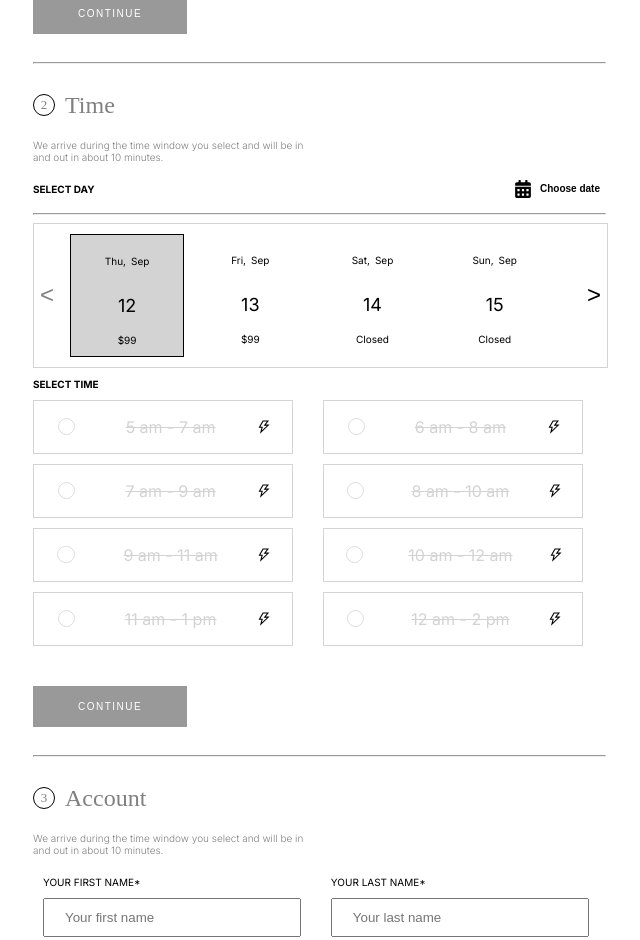
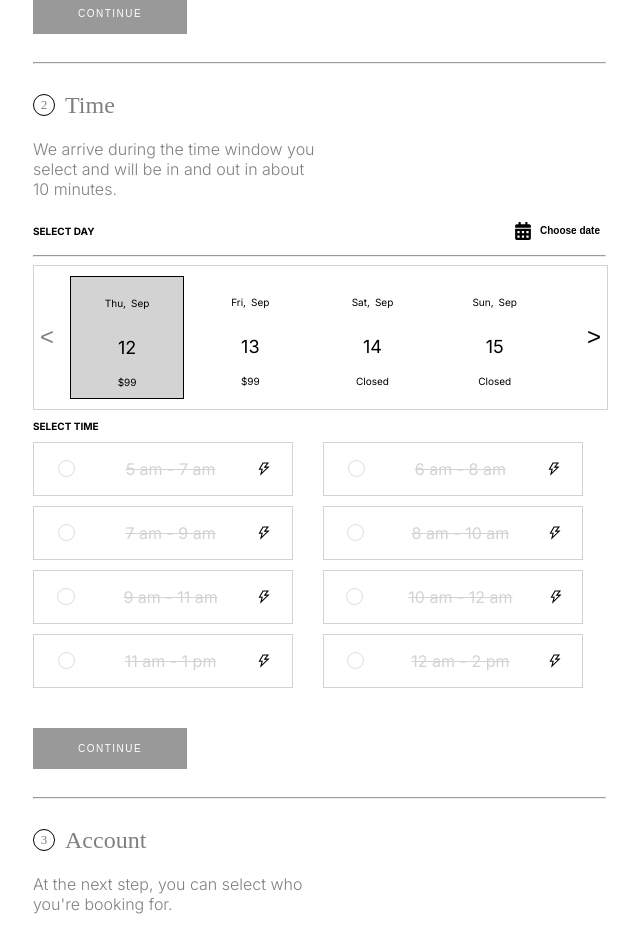
Before and after one commit to yashjk/multi-step-form, a Next.js app: page / in a window 1280 px wide. Shown: the part 360-1300 px from the top of the page, without its empty margins (225-865 px from the left). Built offline with nearby package versions, Linux system fonts and the light colour scheme.

Commit message:
Add cosmetic refactoring

```diff
--- a/src/app/components/Account.tsx
+++ b/src/app/components/Account.tsx
@@ -38,9 +38,8 @@ const Account = ({ handleNextStage, handleStageChange }: StageProps) => {
 				</h2>
 				{currentStage === 1 && (
 					<>
-						<p className="text-gray light-font text-small width-50">
-							We arrive during the time window you select and will be in and out
-							in about 10 minutes.
+						<p className="text-gray light-font width-50">
+							At the next step, you can select who you're booking for.
 						</p>
 						<form className="flex items-center width-full flex-wrap">
 							<div className="flex flex-col width-45 padding-10">
--- a/src/app/components/DateAndTime.tsx
+++ b/src/app/components/DateAndTime.tsx
@@ -21,7 +21,7 @@ const DateAndTime = ({ handleStageChange, handleNextStage }: StageProps) => {
 				</h2>
 				{currentStage === 1 && (
 					<>
-						<p className="text-gray light-font text-small width-50">
+						<p className="text-gray light-font width-50">
 							We arrive during the time window you select and will be in and out
 							in about 10 minutes.
 						</p>
```
